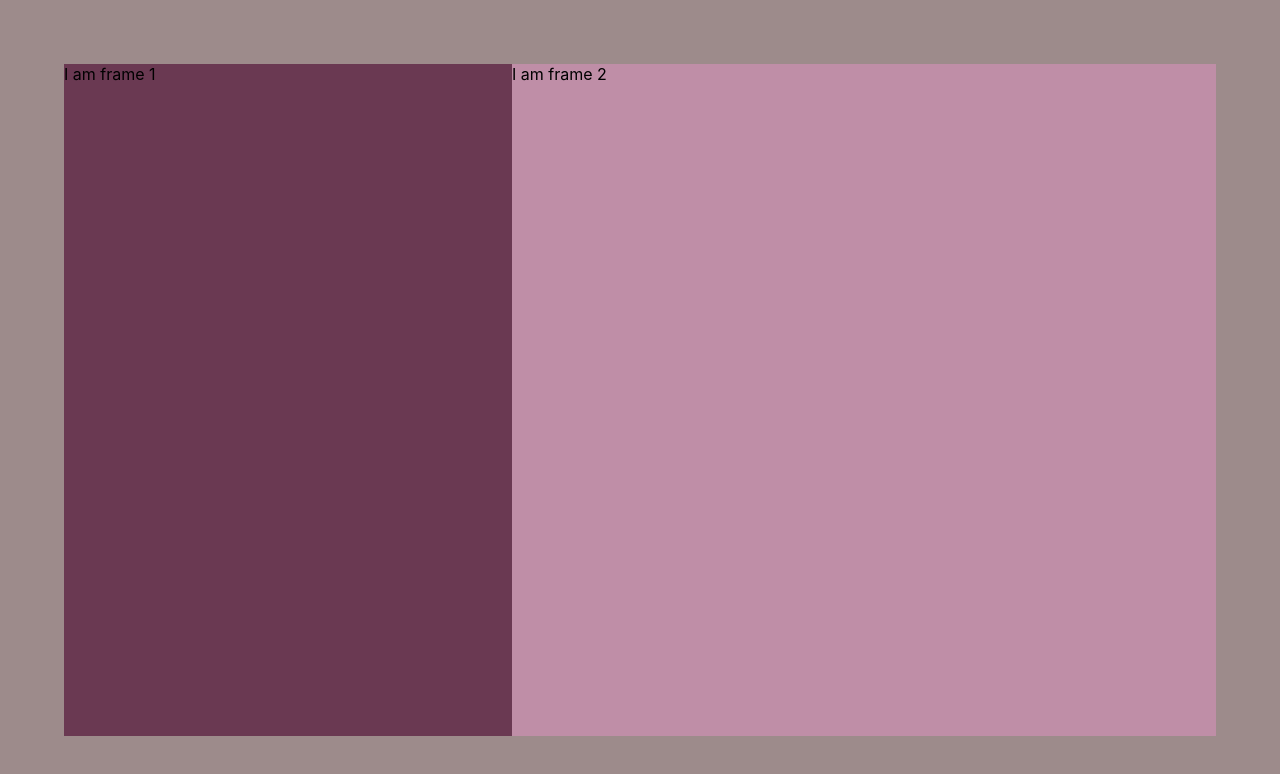
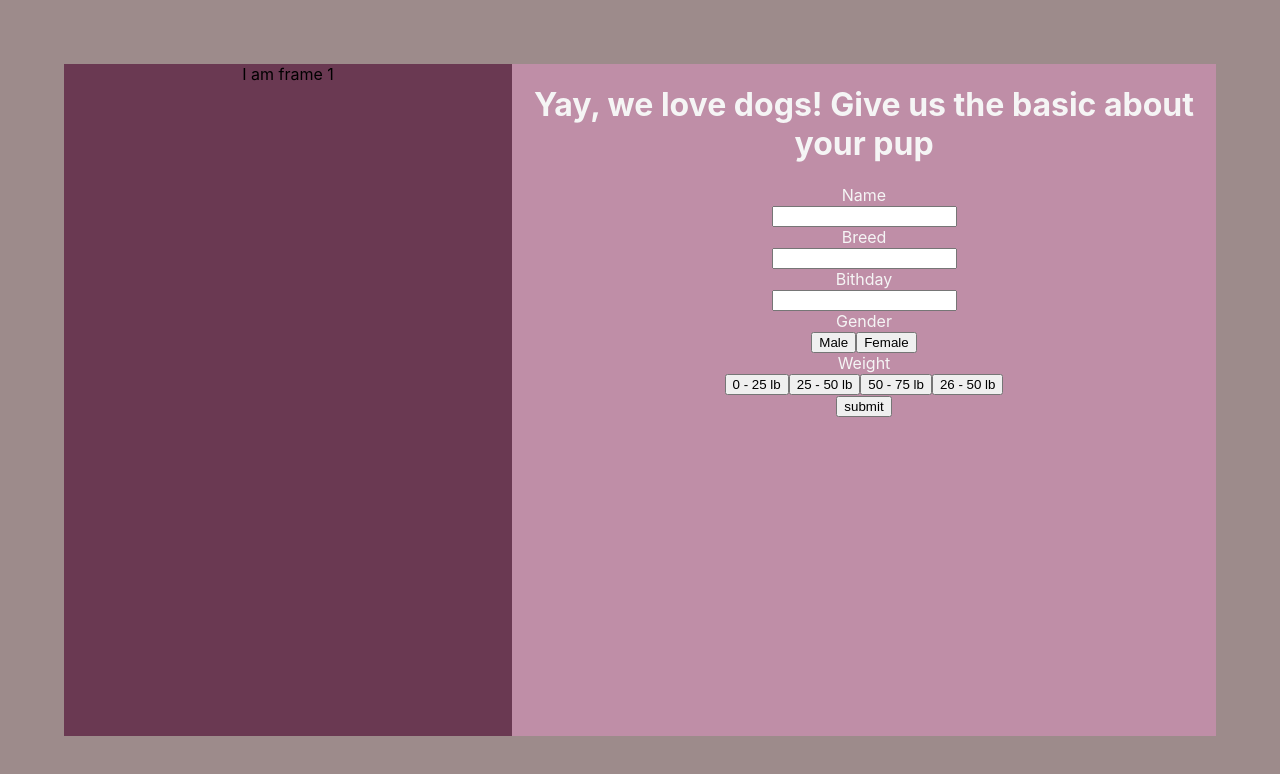
Before and after one commit to Hardikgithub2020/pawtastic_form, a React (Create React App) app in the folder pawtastic/: page / in a window 1280 px wide. Shown: the top 774 px of the page. Built offline with nearby package versions, Linux system fonts and the light colour scheme.

Commit message:
Generate Form with basic inout and submit

```diff
--- a/pawtastic/src/App.css
+++ b/pawtastic/src/App.css
@@ -1,6 +1,6 @@
 #App {
   height:100vh;
-
+  text-align: center;
   background-color: rgb(157, 139, 139);
   display: flex;
   flex-direction: row;
@@ -16,6 +16,7 @@
   margin: 5%;
   margin-left: 0;
   width:55vw;
+  color: whitesmoke;
   background-color: rgb(191, 142, 167);
 }
 
--- a/pawtastic/src/App.js
+++ b/pawtastic/src/App.js
@@ -2,6 +2,8 @@
 import React, { Component } from 'react';
 import './App.css';
 import logo from './logo.svg';
+import Form from './Components/Form'
+
 class App extends Component {
   render() {
     return (
@@ -12,7 +14,8 @@ class App extends Component {
              I am frame 1
         </div>
         <div id = 'App-2'>
-            I am frame 2
+            <h1>Yay, we love dogs! Give us the basic about your pup</h1>
+            <Form />
         </div>
 
       </div>
--- /dev/null
+++ b/pawtastic/src/Components/Form.js
@@ -0,0 +1,50 @@
+import React, { Component } from 'react';
+
+class Form extends Component {
+    constructor(props){
+        super(props)
+        this.state={
+            name : '',
+            breed : '',
+            birthday :'',
+            gender : '',
+            weight:''
+        }
+    }
+    handleSubmit= () => alert(`Dog name is ${this.state.name}, breed : ${this.state.breed}, Birthday : ${this.state.birthday}, Gender : ${this.state.gender}, weight : ${this.state.weight}`)
+    render() {
+        return (
+            <div>
+                <form onSubmit={this.handleSubmit}>
+                    <label>
+                    Name<br/>
+                    <input name='name' type ='text' value={this.state.name} onChange={e=>this.setState({name: e.target.value})}/>
+                    <br/>
+                    Breed<br/>
+                    <input name='Breed' type ='text' value={this.state.breed} onChange={e=>this.setState({breed: e.target.value})}/>
+                    <br/>
+                    Bithday<br/>
+                    <input name='Birthday' type ='text' value={this.state.birthday} onChange={e=>this.setState({birthday: e.target.value})}/>
+                    <br/>
+                    Gender<br/>
+                    <input name='Gender-male' type ='button' value='Male' onClick={e=>this.setState({gender : e.target.value})}/>
+                    <input name='Gender-female' type ='button' value='Female' onClick={e=>this.setState({ gender : e.target.value})}/>
+                    <br/>
+                    Weight<br/>
+                    <input name='name' type ='button' value='0 - 25 lb' onClick={e=>this.setState({ weight : e.target.value})}/>
+                    <input name='name' type ='button' value='25 - 50 lb' onClick={e=>this.setState({ weight : e.target.value})}/>
+                    <input name='name' type ='button' value='50 - 75 lb' onClick={e=>this.setState({ weight : e.target.value})}/>
+                    <input name='name' type ='button' value='26 - 50 lb' onClick={e=>this.setState({ weight : e.target.value})}/>
+                    </label>
+
+                    <br/>
+
+                    <input type='submit' value='submit'/>
+                </form>
+
+            </div>
+        );
+    }
+}
+
+export default Form;
```
